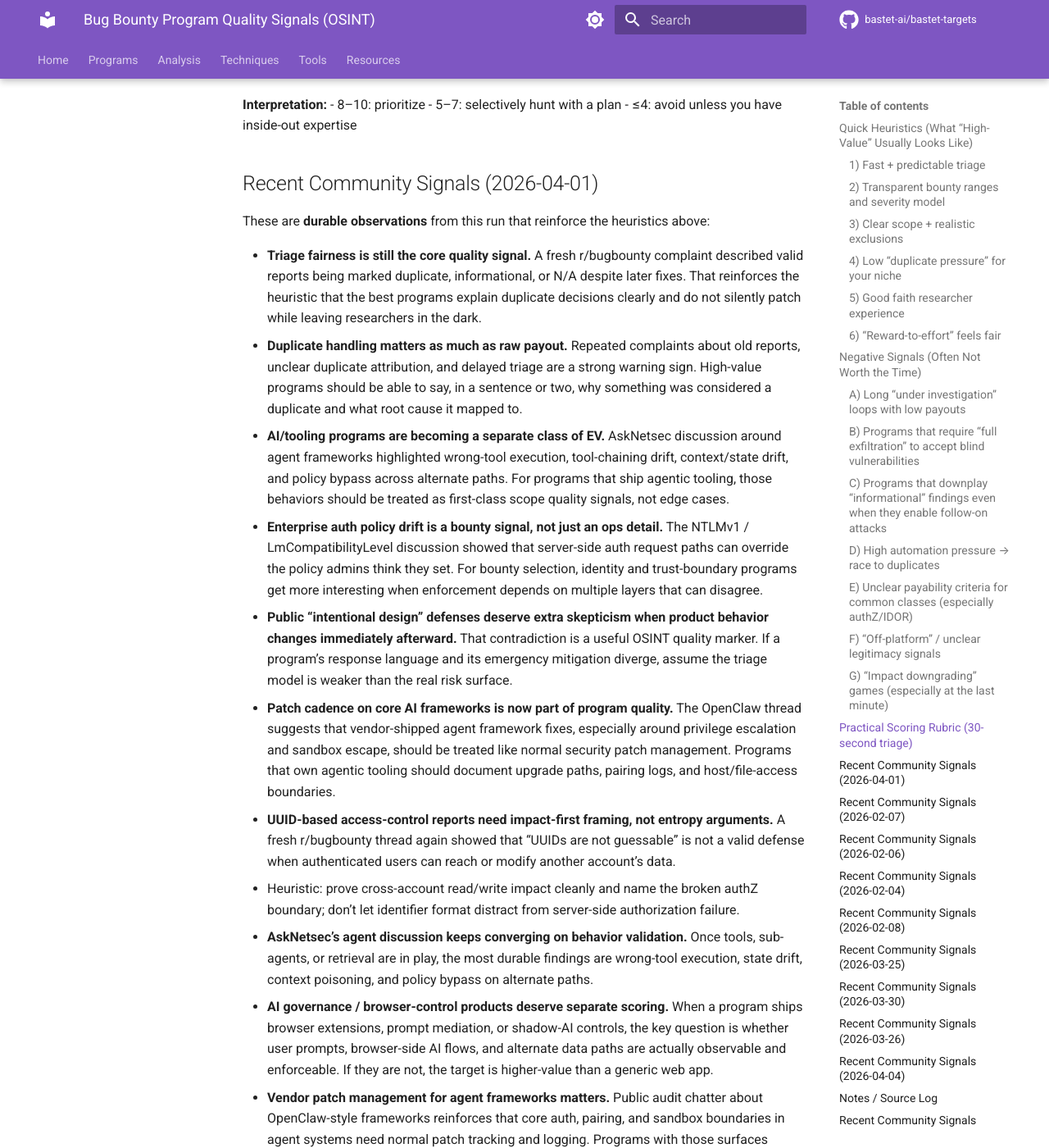
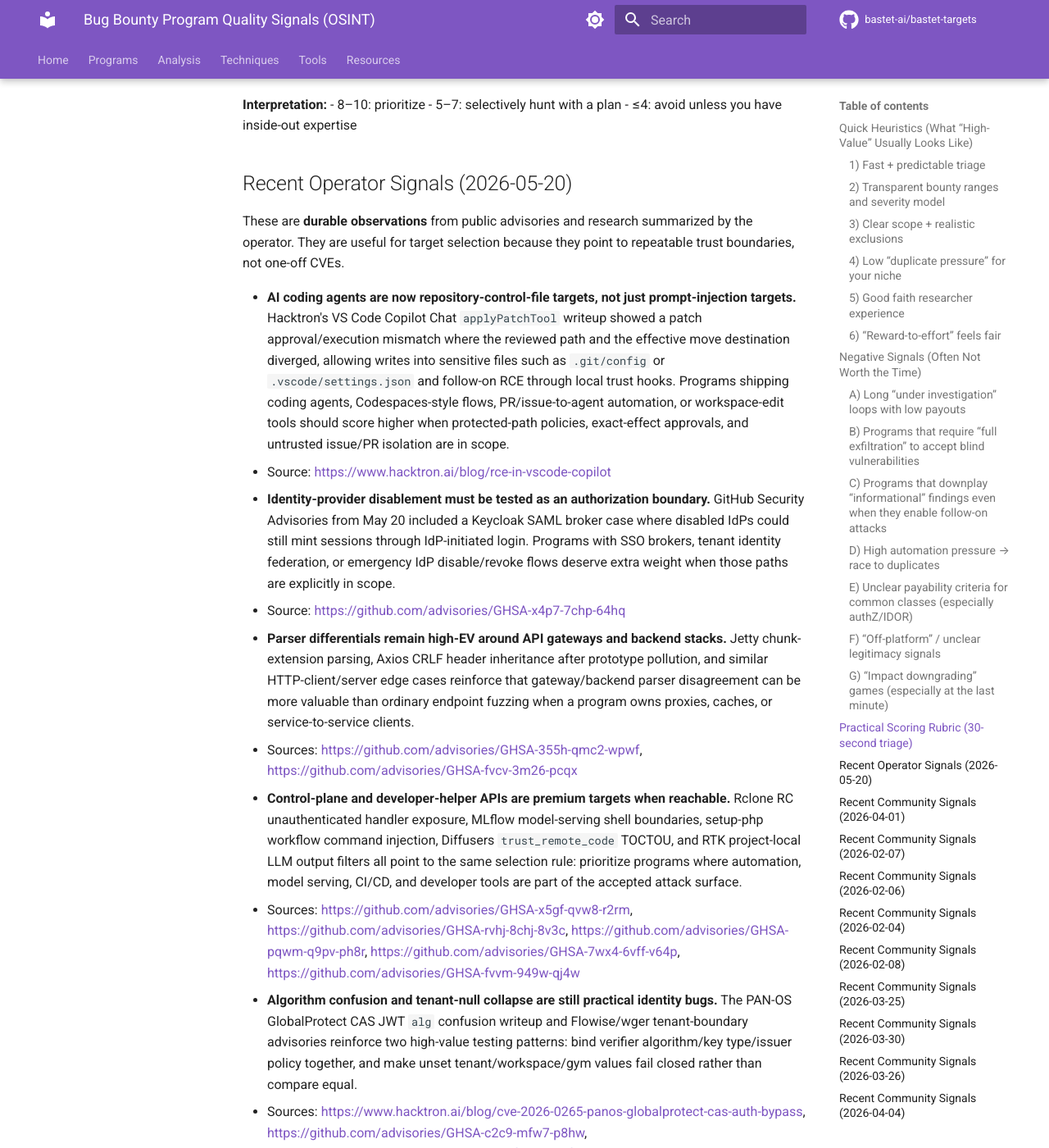
Before and after one commit to bastet-ai/bastet-targets, an MkDocs documentation site: the page built from docs/programs/program-quality-signals.md, in a window 1280 px wide and 1400 px high, scrolled down 3874 px. Shown: the whole window at 82% size. Built offline with MkDocs 1.6.1 and Material for MkDocs 9.7.7, drawn with Linux system fonts in a browser that asks for light colours; comment, search, counter and statistics services are not loaded; some of the changed text lies outside the part shown.

Commit message:
docs: add May 20 operator target signals

```diff
--- a/docs/programs/program-quality-signals.md
+++ b/docs/programs/program-quality-signals.md
@@ -114,6 +114,21 @@
 - 8–10: prioritize
 - 5–7: selectively hunt with a plan
 - ≤4: avoid unless you have inside-out expertise
+
+## Recent Operator Signals (2026-05-20)
+
+These are **durable observations** from public advisories and research summarized by the operator. They are useful for target selection because they point to repeatable trust boundaries, not one-off CVEs.
+
+- **AI coding agents are now repository-control-file targets, not just prompt-injection targets.** Hacktron's VS Code Copilot Chat `applyPatchTool` writeup showed a patch approval/execution mismatch where the reviewed path and the effective move destination diverged, allowing writes into sensitive files such as `.git/config` or `.vscode/settings.json` and follow-on RCE through local trust hooks. Programs shipping coding agents, Codespaces-style flows, PR/issue-to-agent automation, or workspace-edit tools should score higher when protected-path policies, exact-effect approvals, and untrusted issue/PR isolation are in scope.
+  - Source: https://www.hacktron.ai/blog/rce-in-vscode-copilot
+- **Identity-provider disablement must be tested as an authorization boundary.** GitHub Security Advisories from May 20 included a Keycloak SAML broker case where disabled IdPs could still mint sessions through IdP-initiated login. Programs with SSO brokers, tenant identity federation, or emergency IdP disable/revoke flows deserve extra weight when those paths are explicitly in scope.
+  - Source: https://github.com/advisories/GHSA-x4p7-7chp-64hq
+- **Parser differentials remain high-EV around API gateways and backend stacks.** Jetty chunk-extension parsing, Axios CRLF header inheritance after prototype pollution, and similar HTTP-client/server edge cases reinforce that gateway/backend parser disagreement can be more valuable than ordinary endpoint fuzzing when a program owns proxies, caches, or service-to-service clients.
+  - Sources: https://github.com/advisories/GHSA-355h-qmc2-wpwf, https://github.com/advisories/GHSA-fvcv-3m26-pcqx
+- **Control-plane and developer-helper APIs are premium targets when reachable.** Rclone RC unauthenticated handler exposure, MLflow model-serving shell boundaries, setup-php workflow command injection, Diffusers `trust_remote_code` TOCTOU, and RTK project-local LLM output filters all point to the same selection rule: prioritize programs where automation, model serving, CI/CD, and developer tools are part of the accepted attack surface.
+  - Sources: https://github.com/advisories/GHSA-x5gf-qvw8-r2rm, https://github.com/advisories/GHSA-rvhj-8chj-8v3c, https://github.com/advisories/GHSA-pqwm-q9pv-ph8r, https://github.com/advisories/GHSA-7wx4-6vff-v64p, https://github.com/advisories/GHSA-fvvm-949w-qj4w
+- **Algorithm confusion and tenant-null collapse are still practical identity bugs.** The PAN-OS GlobalProtect CAS JWT `alg` confusion writeup and Flowise/wger tenant-boundary advisories reinforce two high-value testing patterns: bind verifier algorithm/key type/issuer policy together, and make unset tenant/workspace/gym values fail closed rather than compare equal.
+  - Sources: https://www.hacktron.ai/blog/cve-2026-0265-panos-globalprotect-cas-auth-bypass, https://github.com/advisories/GHSA-c2c9-mfw7-p8hw, https://github.com/advisories/GHSA-mw8f-w6p8-xrf4
 
 ## Recent Community Signals (2026-04-01)
 
```
Also changed, not shown: docs/programs/high-value.md (+6 -0 lines).
